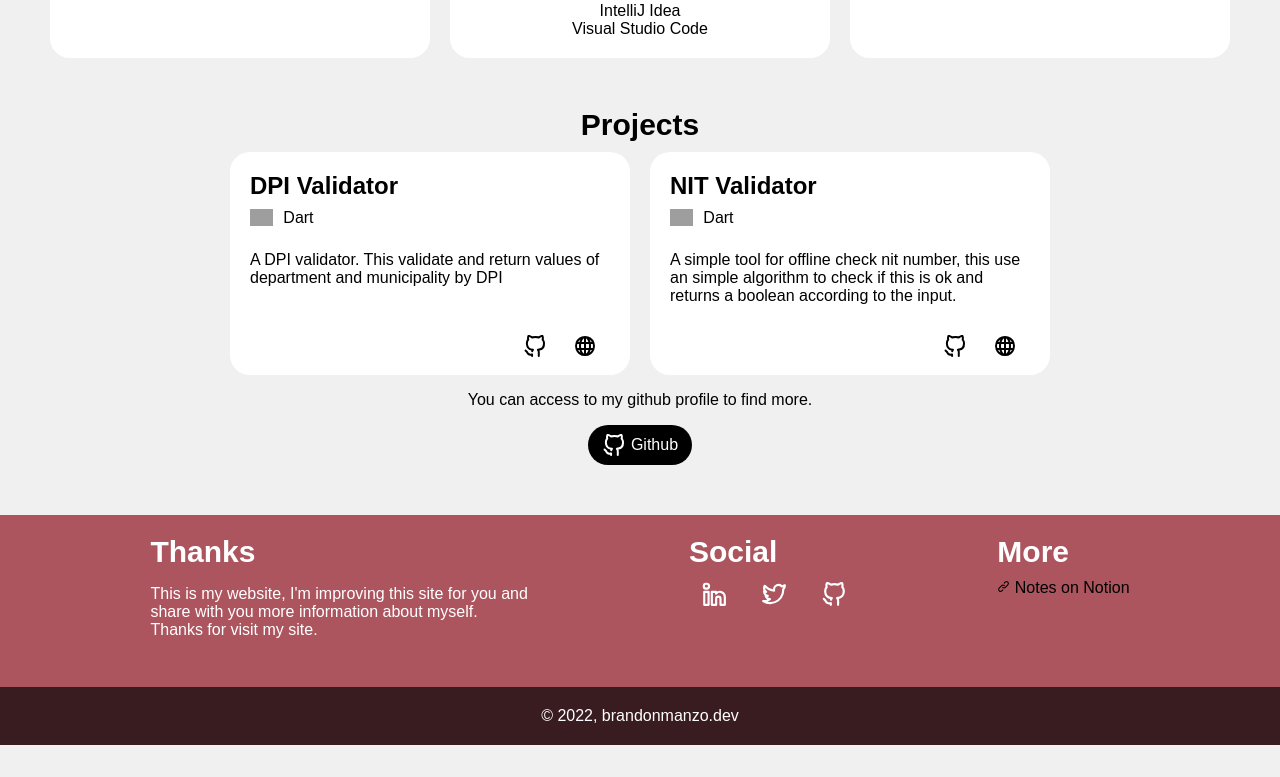
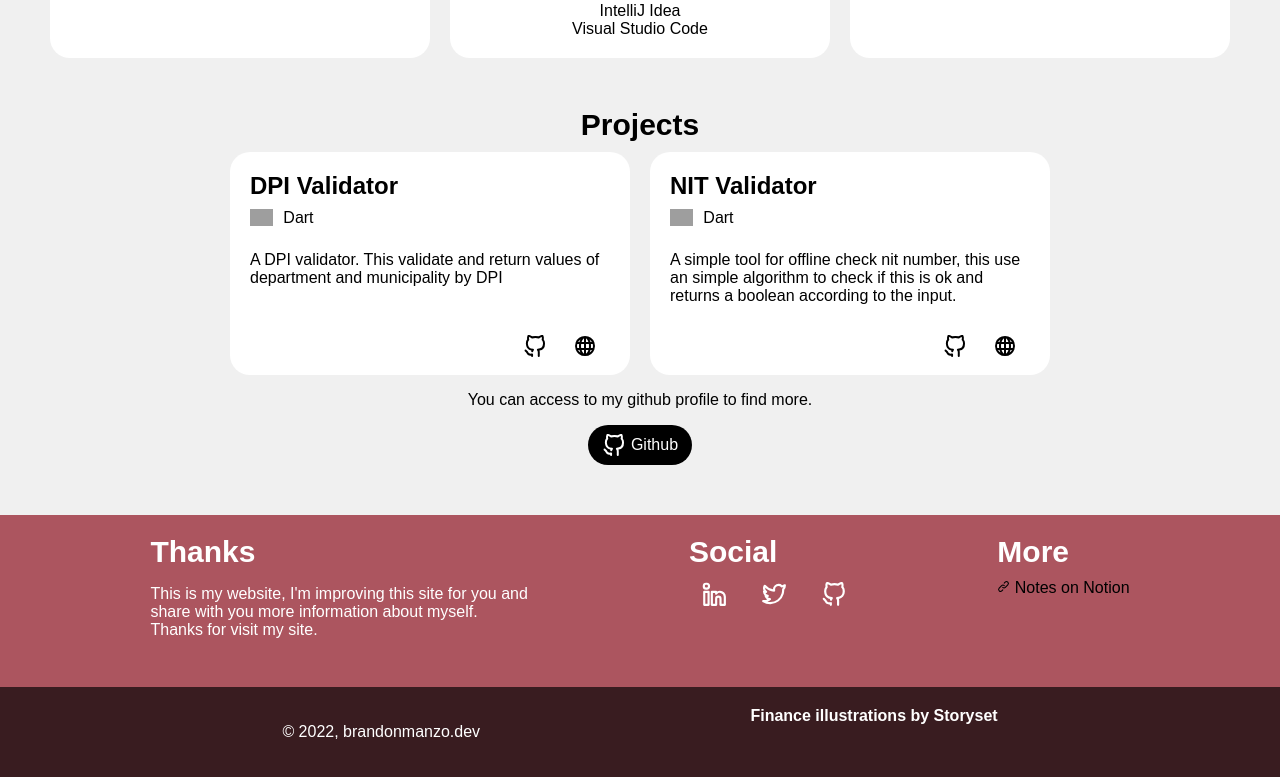
Before and after one commit to box-bm/Portfolio, a React (Create React App) app: page /#/ in a window 1280 px wide. Shown: the part 1625-2402 px from the top of the page. Before the commit the page ends 2370 px from the top, so only its background shows below. Built offline with nearby package versions, Linux system fonts and the light colour scheme; grey boxes are pictures that could not be loaded.

Commit message:
add assents license

```diff
--- a/src/components/Footer.tsx
+++ b/src/components/Footer.tsx
@@ -27,7 +27,7 @@ const FooterContainer = styled.footer`
 
     .more {
       h2 {
-        margin-bottom: 10px
+        margin-bottom: 10px;
       }
     }
   }
@@ -35,7 +35,13 @@ const FooterContainer = styled.footer`
   .appinfo {
     display: flex;
     background-color: #000000aa;
+    color: white;
     padding: 20px 12px;
+
+    a {
+      color: white;
+      font-weight: bold;
+    }
   }
 `;
 
@@ -67,7 +73,12 @@ const Footer: React.FC = () => {
           </a>
         </div>
       </div>
-      <div className="appinfo">© 2022, brandonmanzo.dev</div>
+      <div className="appinfo">
+        <p>© 2022, brandonmanzo.dev</p>
+        <a href="https://storyset.com/finance">
+          Finance illustrations by Storyset
+        </a>
+      </div>
     </FooterContainer>
   );
 };
--- a/src/pages/main.tsx
+++ b/src/pages/main.tsx
@@ -1,4 +1,3 @@
-import AppBar from "../components/Appbar";
 import Footer from "../components/Footer";
 import { Aboutme, Header } from "../components/profile";
 import { Projects } from "../components/projects";
@@ -7,7 +6,6 @@ import Skills from "../components/skills/Skills";
 const Main: React.FC = () => {
   return (
     <>
-      <AppBar />
       <main>
         <Header />
         <Aboutme />
```
